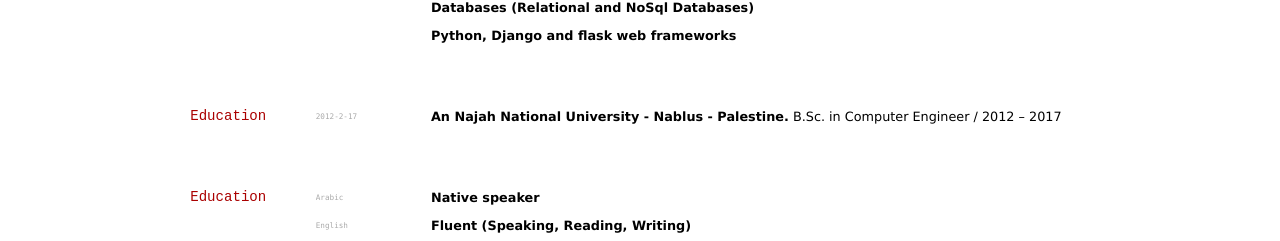
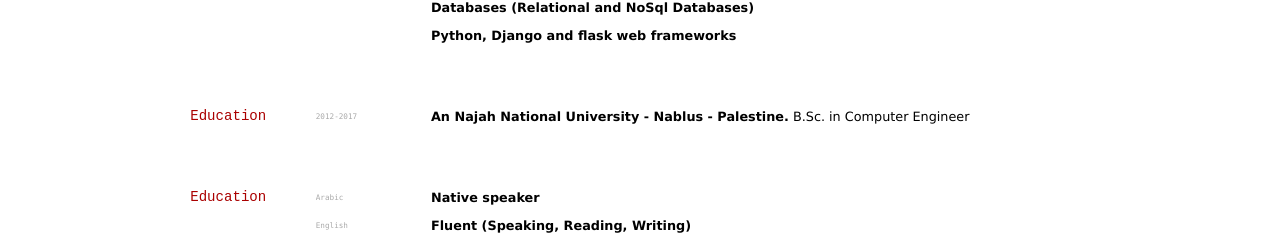
Before and after one commit to WadeeSami/wadeesami.github.io, a Jekyll site: the page built from index.md, in a window 1280 px wide. Shown: the part 935-1176 px from the top of the page. Built offline with Jekyll 4.4.1, drawn with Linux system fonts in a browser that asks for light colours.

Commit message:
fix date

```diff
--- a/index.md
+++ b/index.md
@@ -68,8 +68,8 @@ __Python, Django and flask web frameworks__
 
 ## Education
 
-`2012-2-17`
-__An Najah National University - Nablus - Palestine.__ B.Sc. in Computer Engineer / 2012 – 2017
+`2012-2017`
+__An Najah National University - Nablus - Palestine.__ B.Sc. in Computer Engineer
 
 
 
```
Also changed, not shown: README.md.
